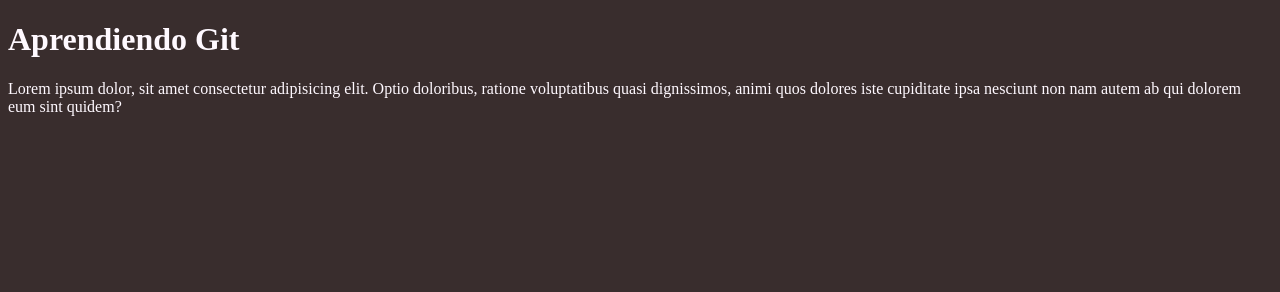
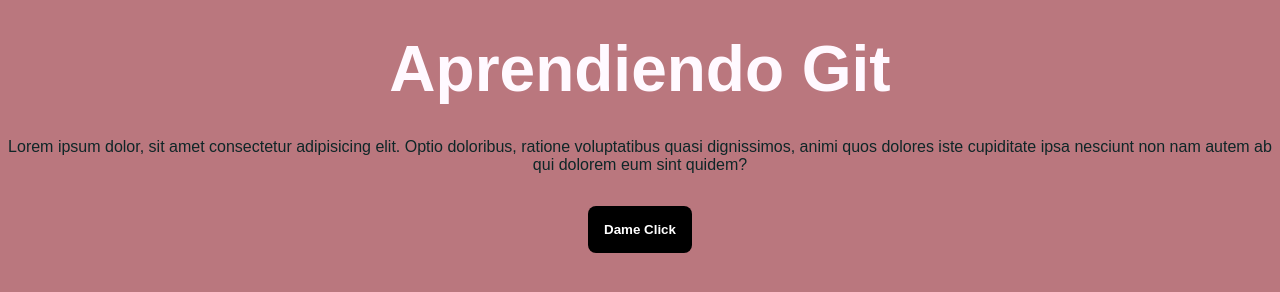
Before and after one commit to noldedev/primer-repositorio, a plain HTML site: page index.html in a window 1280 px wide. Drawn offline with Linux system fonts and the light colour scheme.

Commit message:
Agregando cambios a los archivos

```diff
--- a/index.html
+++ b/index.html
@@ -13,5 +13,8 @@
       ratione voluptatibus quasi dignissimos, animi quos dolores iste cupiditate
       ipsa nesciunt non nam autem ab qui dolorem eum sint quidem?
     </p>
+
+    <button id="btn">Dame Click</button>
+    <script src="index.js"></script>
   </body>
 </html>
--- a/index.js
+++ b/index.js
@@ -1 +1,5 @@
-console.log("Estoy aprendiendo Git y GitHub :3");
+const boton = document.getElementById("btn");
+
+boton.addEventListener("click", function () {
+  alert("Genial me distes click");
+});
--- a/style.css
+++ b/style.css
@@ -1,4 +1,41 @@
+* {
+  margin: 0;
+  padding: 0;
+  box-sizing: border-box;
+}
+
 html {
-  background-color: #392d2d;
+  background-color: #ba777e;
   color: #fff9ff;
+  font-family: Arial, Helvetica, sans-serif;
 }
+
+body {
+  text-align: center;
+}
+
+h1 {
+  font-size: 4rem;
+  padding: 2rem;
+}
+
+p {
+  color: #0e2627;
+  padding-bottom: 2rem;
+}
+
+button {
+  outline: none;
+  border: none;
+  padding: 1rem 1rem;
+  border-radius: 0.5rem;
+  font-weight: bold;
+  background-color: black;
+  color: white;
+
+  transition: transform 0.5s ease;
+}
+
+button:hover {
+  transform: scale(1.3);
+}
```
